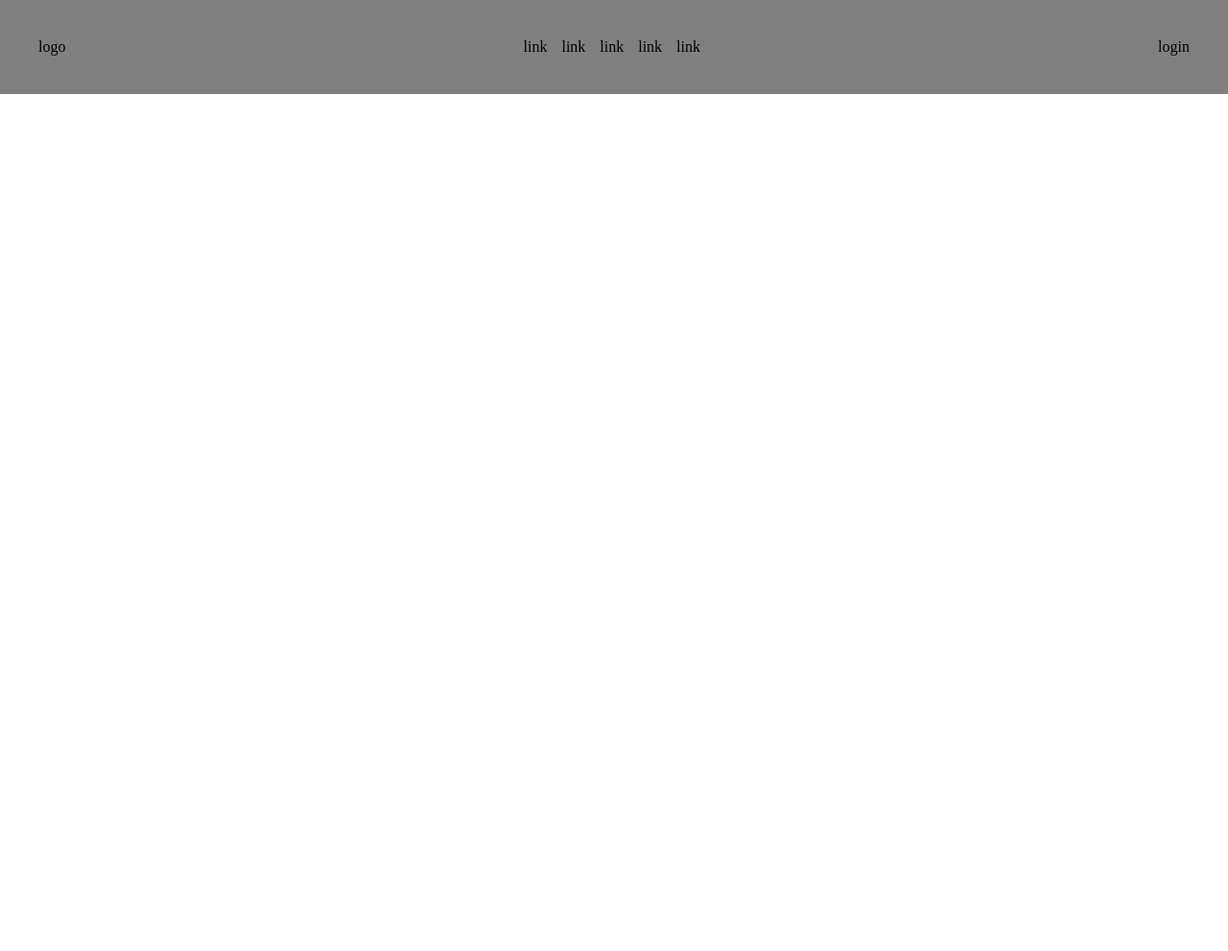
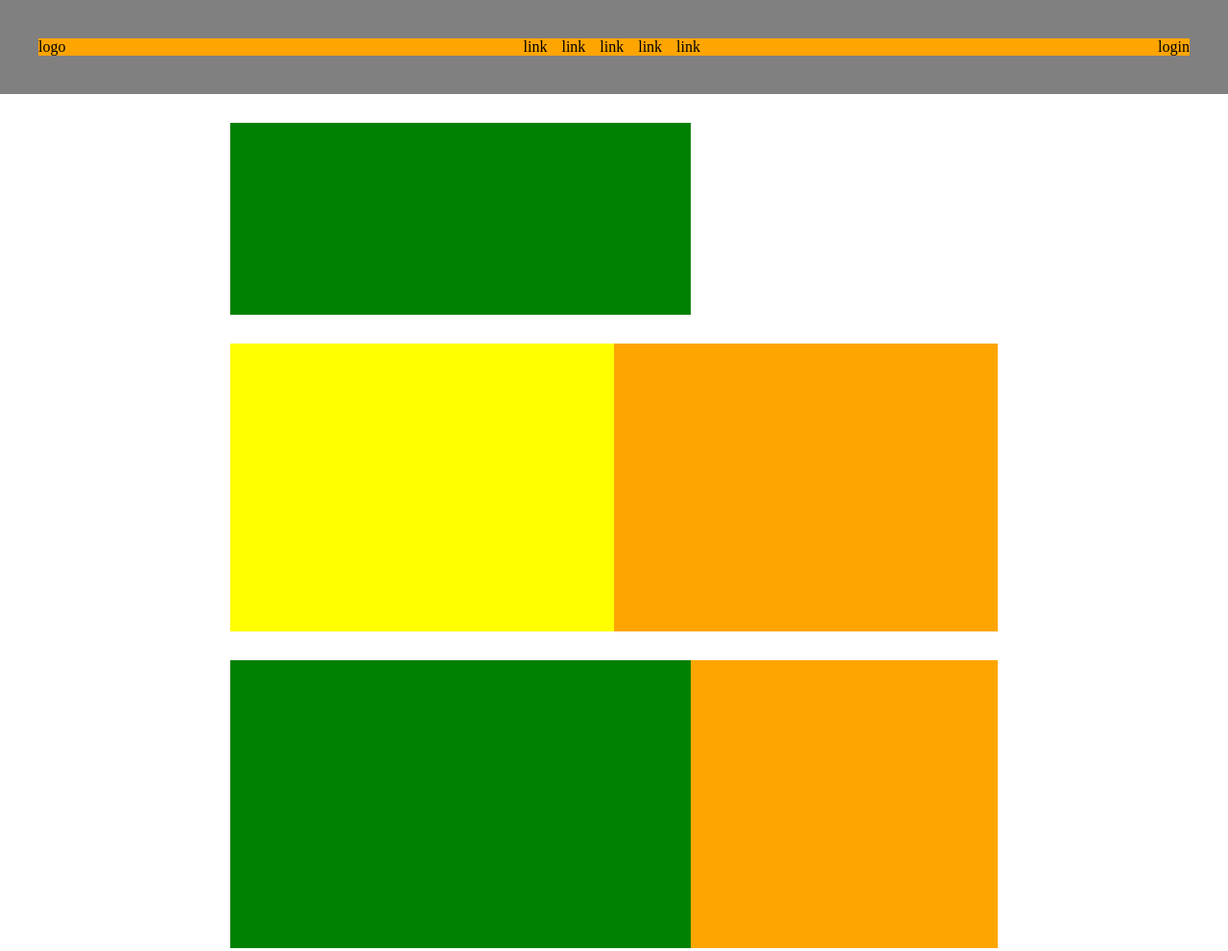
Before and after one commit to klausqama/htmlcss-struttura-discord, a plain HTML site: page index.html in a window 1280 px wide. Shown: the top 991 px of the page at 96% size. Before the commit the page ends 800 px from the top, so only its background shows below. Drawn offline with Linux system fonts and the light colour scheme.

Commit message:
ADD UTILITIES

```diff
--- a/style.css
+++ b/style.css
@@ -18,12 +18,70 @@ a {
     text-decoration: none;
 }
 
-.navbar  {
+/*UTILITIES*/
+
+.container {
+    width: 100%;
+    max-width: 800px;
+}
+
+.gap-15 {
+    gap: 15px;
+}
+
+.row {
     display: flex;
+}
+
+.flex {
+    display: flex;
+}
+
+.justify-center {
+    justify-content: center;
+}
+
+.space-between {
     justify-content: space-between;
 }
-.list-navbar{
-    display: flex;
-    gap: 15px;
 
+.col-60 {
+    width: 60%;
 }
+
+.col-40 {
+    width: 40%;
+}
+
+.col-50 {
+    width: 50%;
+}
+
+.bg-yellow {
+    background-color: yellow;
+}
+
+.pt-30 {
+    padding-top: 30px;
+}
+
+.bg-green {
+    background-color: green;
+}
+
+.bg-orange {
+    background-color: orange;
+}
+
+.h-200 {
+    min-height: 200px;
+}
+.h-300{
+    min-height: 300px;
+}
+.h-250{
+    min-height: 250px;
+}
+.h-500{
+    min-height: 500px;
+}
```
